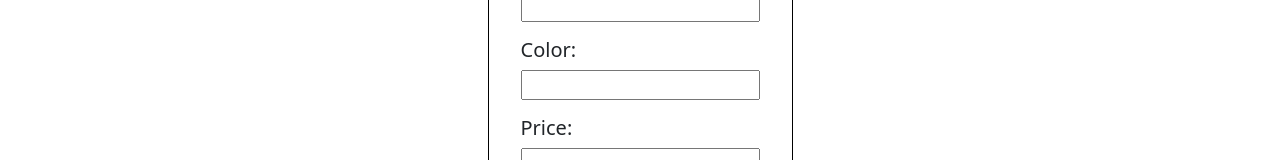
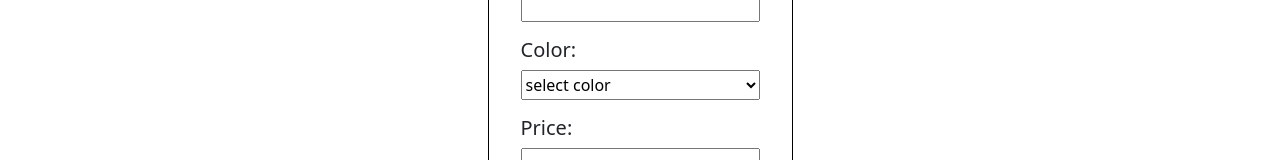
Before and after one commit to LukhanyoV/shoes_api, a website: page public/new.html in a window 1280 px wide. Shown: the part 302-462 px from the top of the page. Drawn offline with nearby package versions, Linux system fonts and the light colour scheme.

Commit message:
color to drop down

```diff
--- a/public/css/style.css
+++ b/public/css/style.css
@@ -171,3 +171,8 @@ th, td {
     padding: 5px;
     border: none;
 }
+
+.add-color {
+    height: 30px;
+    width: 100%;
+}
--- a/public/new.html
+++ b/public/new.html
@@ -51,7 +51,16 @@
                             <h5>Brand: </h5><input type="text" name="brand" class="add-brand" required>
                         </div>
                         <div>
-                            <h5>Color: </h5><input type="text" name="color" class="add-color" required>
+                            <h5>Color: </h5>
+                            <select name="color" class="add-color">
+                                <option value="" selected disabled>select color</option>
+                                <option value="black">Black</option>
+                                <option value="blue">Blue</option>
+                                <option value="brown">Brown</option>
+                                <option value="green">Green</option>
+                                <option value="orange">Orange</option>
+                                <option value="red">Red</option>
+                            </select>
                         </div>
                         <div>
                             <h5>Price: </h5><input type="number" name="price" class="add-price" required>
```
